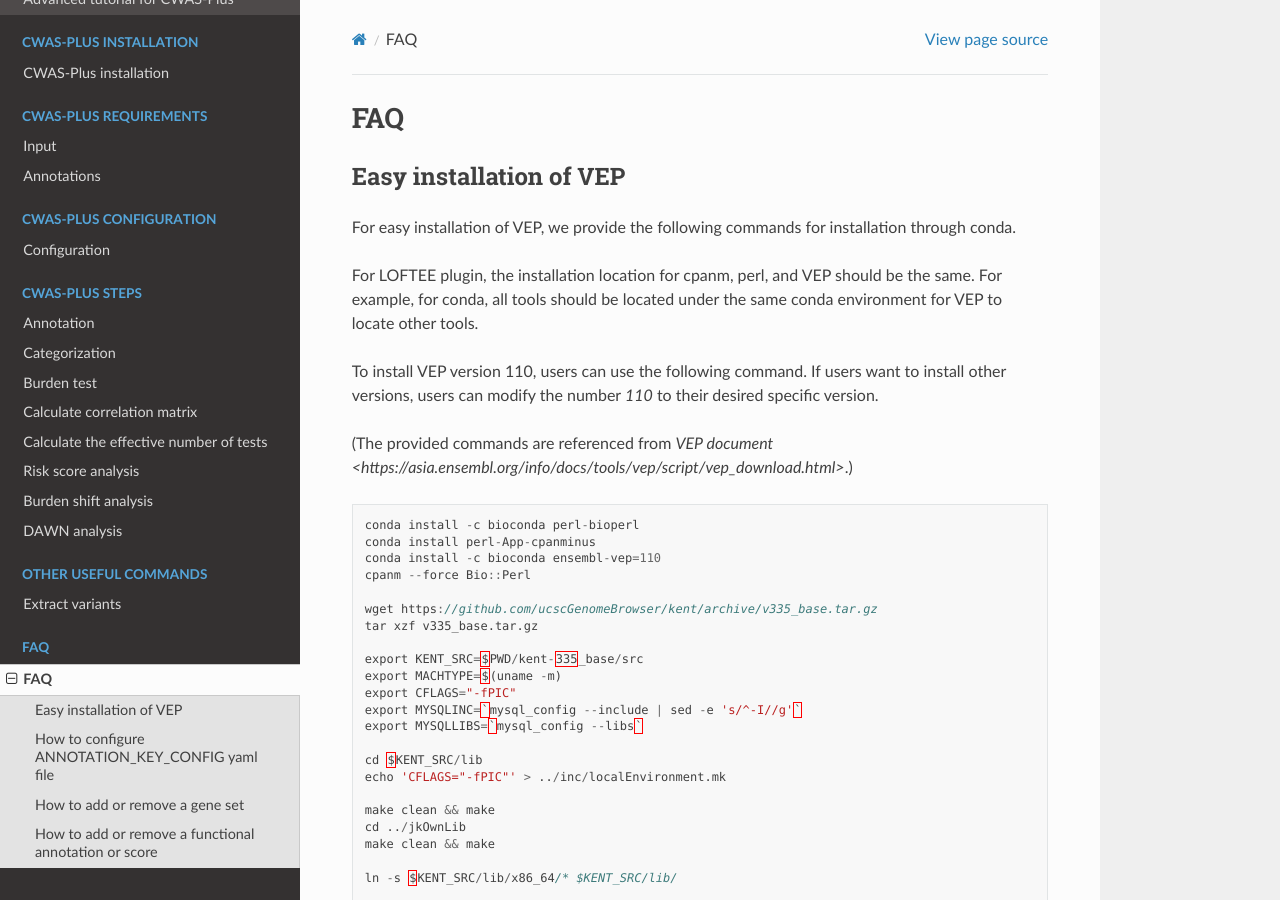
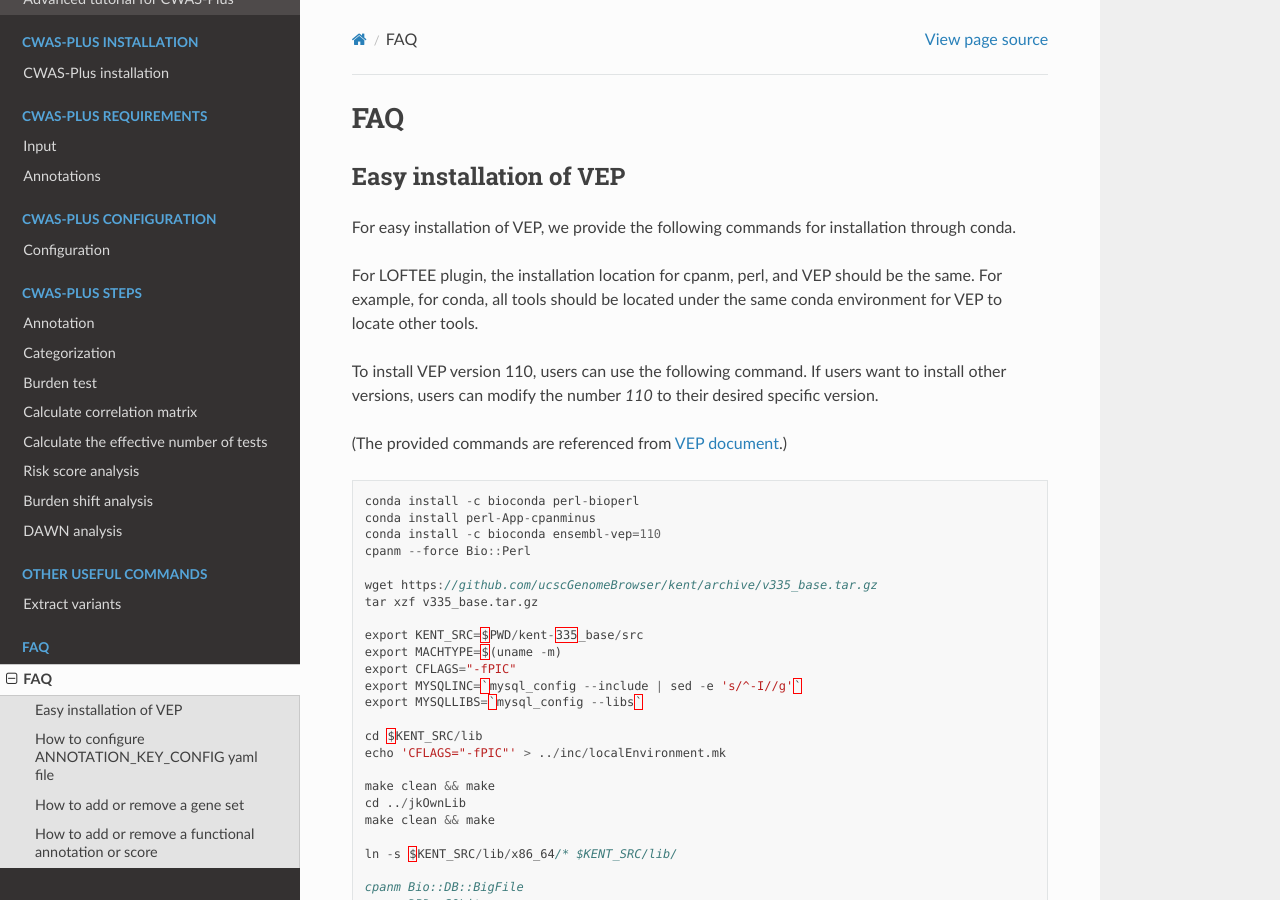
Before and after one commit to joonan-lab/cwas, a Sphinx documentation site: the page built from docs/faq/faq.rst, in a window 1280 px wide and 900 px high. Built offline with Sphinx 7.4.7 and the Read the Docs theme 2.0.0, drawn with Linux system fonts in a browser that asks for light colours.

Commit message:
Update faq.rst

```diff
--- a/docs/faq/faq.rst
+++ b/docs/faq/faq.rst
@@ -14,7 +14,7 @@ For LOFTEE plugin, the installation location for cpanm, perl, and VEP should be
 
 To install VEP version 110, users can use the following command. If users want to install other versions, users can modify the number `110` to their desired specific version.
 
-(The provided commands are referenced from `VEP document <https://asia.ensembl.org/info/docs/tools/vep/script/vep_download.html>`.)
+(The provided commands are referenced from `VEP document <https://asia.ensembl.org/info/docs/tools/vep/script/vep_download.html>`_.)
 
 .. code-block:: solidity
 
```
